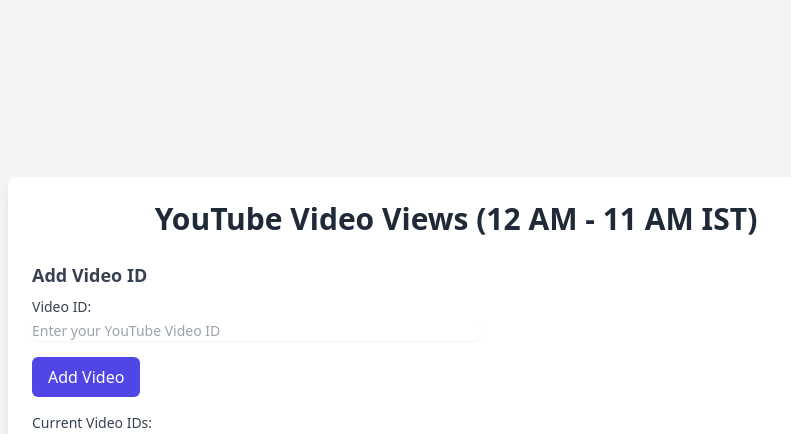
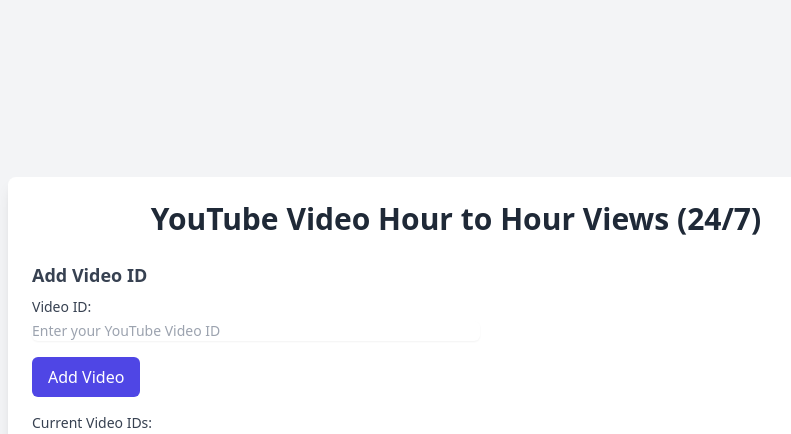
Before and after one commit to Pranav280204/view_tracker, a Flask app: page / in a window 1280 px wide. Shown: the top 434 px of the page, without its empty margins (184-975 px from the left). Run offline with Flask 3, Linux system fonts and the light colour scheme; data that the repository does not hold is empty; some libraries are stand-ins or nearby versions.

Commit message:
Update index.html

```diff
--- a/templates/index.html
+++ b/templates/index.html
@@ -8,7 +8,7 @@
 </head>
 <body class="bg-gray-100 min-h-screen flex flex-col items-center justify-center p-4">
     <div class="bg-white rounded-lg shadow-lg p-6 w-full max-w-4xl">
-        <h1 class="text-3xl font-bold text-center text-gray-800 mb-6">YouTube Video Views (12 AM - 11 AM IST)</h1>
+        <h1 class="text-3xl font-bold text-center text-gray-800 mb-6">YouTube Video Hour to Hour Views (24/7)</h1>
 
         <!-- Form to add Video ID -->
         <div class="mb-6">
```
